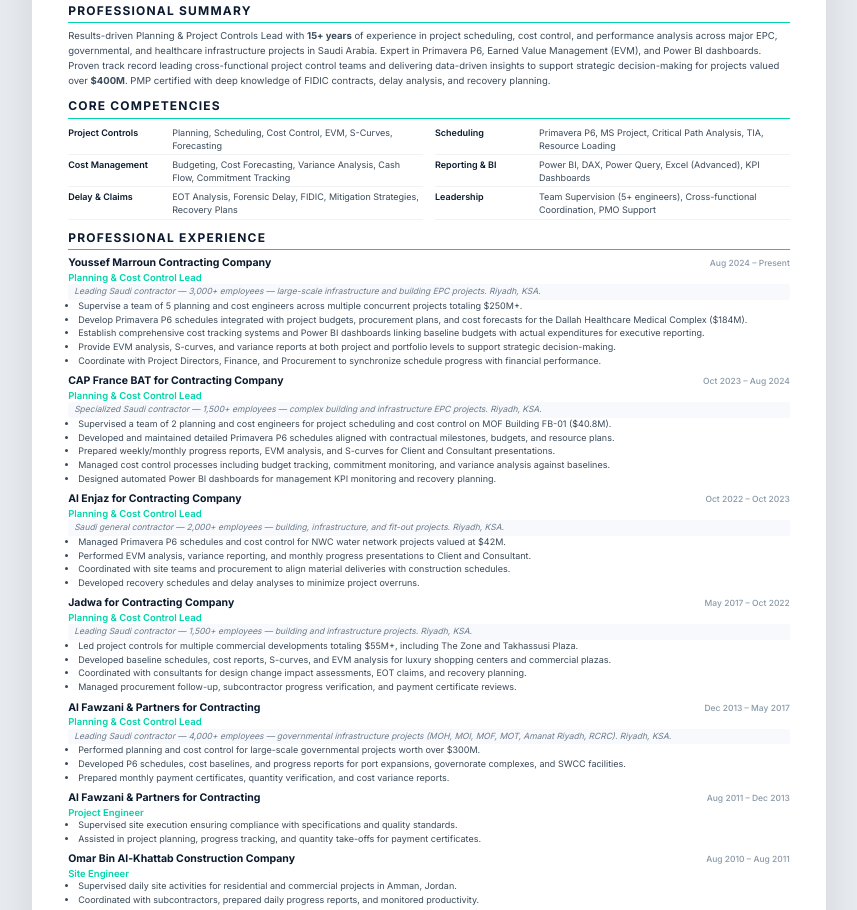
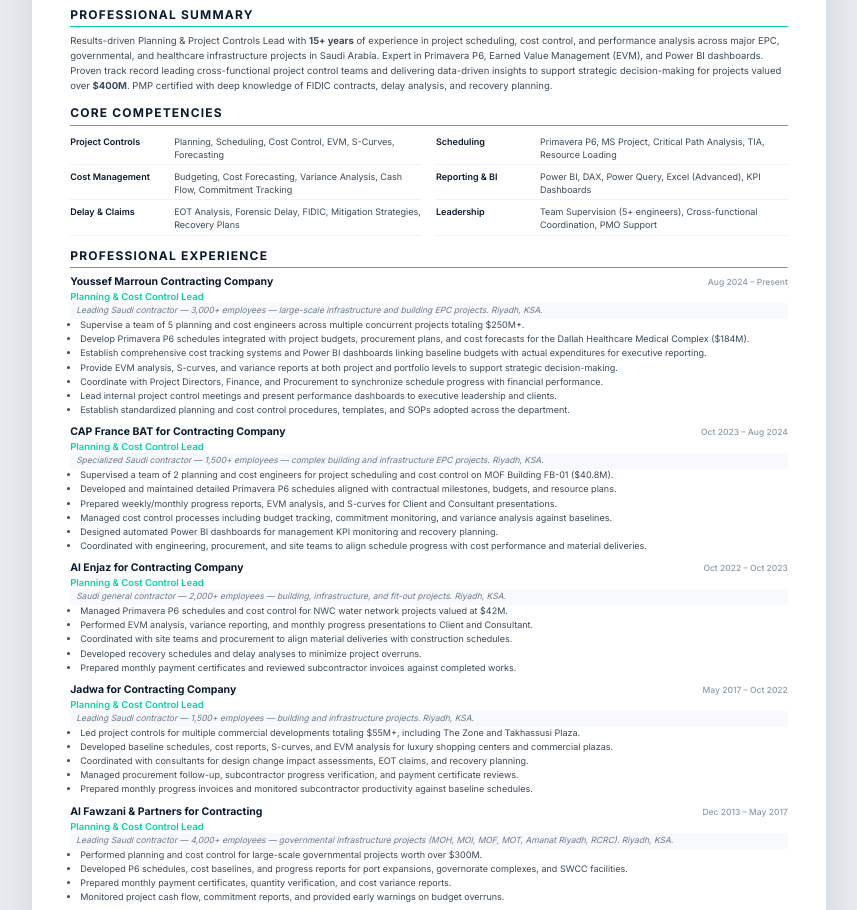
Before and after one commit to obacivil1/Obieda-Protfolio, a plain HTML site: page CV/Obieda_Omari_CV_ATS.html in a window 1280 px wide. Shown: the part 160-1070 px from the top of the page, without its empty margins (211-1068 px from the left). Drawn offline with Linux system fonts and the light colour scheme.

Commit message:
CV: fill 2 full pages - expanded experience bullets, Languages section, improved spacing

```diff
--- a/CV/Obieda_Omari_CV_ATS.html
+++ b/CV/Obieda_Omari_CV_ATS.html
@@ -15,22 +15,22 @@
 .header .contact{display:flex;flex-wrap:wrap;gap:4px 20px;font-size:9px;color:rgba(255,255,255,0.7)}
 .header .contact a{color:#00d4aa;text-decoration:none}
 .header .contact a:hover{text-decoration:underline}
-.body{padding:14px 36px 18px}
-.section{margin-bottom:10px}
-.section:last-of-type{margin-bottom:6px}
-.section h2{font-size:12px;font-weight:700;color:#0b1a2e;text-transform:uppercase;letter-spacing:1.2px;border-bottom:1.5px solid #00d4aa;padding-bottom:3px;margin-bottom:6px}
+.body{padding:18px 38px 22px}
+.section{margin-bottom:12px}
+.section:last-of-type{margin-bottom:8px}
+.section h2{font-size:12px;font-weight:700;color:#0b1a2e;text-transform:uppercase;letter-spacing:1.2px;border-bottom:1.5px solid #00d4aa;padding-bottom:3px;margin-bottom:7px}
 .summary{font-size:9.5px;color:#3a4a5a;line-height:1.55}
-.skills-grid{display:grid;grid-template-columns:1fr 1fr;gap:2px 12px;font-size:9px}
-.skills-grid .sg-item{display:flex;gap:4px;padding:2px 0;border-bottom:1px solid #f0f2f5}
+.skills-grid{display:grid;grid-template-columns:1fr 1fr;gap:3px 14px;font-size:9px}
+.skills-grid .sg-item{display:flex;gap:4px;padding:3px 0;border-bottom:1px solid #f0f2f5}
 .skills-grid .sg-item .sg-cat{font-weight:600;color:#0b1a2e;min-width:100px}
 .skills-grid .sg-item .sg-val{color:#3a4a5a}
-.exp-item{margin-bottom:7px;page-break-inside:avoid}
+.exp-item{margin-bottom:9px;page-break-inside:avoid}
 .exp-item .exp-header{display:flex;justify-content:space-between;align-items:baseline;flex-wrap:wrap}
 .exp-item .exp-header .exp-company{font-size:10.5px;font-weight:700;color:#0b1a2e}
 .exp-item .exp-header .exp-period{font-size:8.5px;color:#8a9aa8;font-weight:500}
 .exp-item .exp-title{font-size:9.5px;color:#00d4aa;font-weight:600}
 .exp-item .exp-desc{font-size:9px;color:#3a4a5a;margin-left:10px}
-.exp-item .exp-desc li{margin-bottom:1px}
+.exp-item .exp-desc li{margin-bottom:1.5px}
 .company-profile{font-size:8.5px;color:#6a7a8a;font-style:italic;background:#f8f9fc;padding:2px 6px;border-radius:2px}
 .project-grid{display:grid;grid-template-columns:1fr 1fr;gap:4px 10px;font-size:8.5px}
 .project-card{border:1px solid #e8ecf0;border-radius:3px;padding:5px 8px;background:#fafbfc}
@@ -97,6 +97,8 @@
 <li>Establish comprehensive cost tracking systems and Power BI dashboards linking baseline budgets with actual expenditures for executive reporting.</li>
 <li>Provide EVM analysis, S-curves, and variance reports at both project and portfolio levels to support strategic decision-making.</li>
 <li>Coordinate with Project Directors, Finance, and Procurement to synchronize schedule progress with financial performance.</li>
+<li>Lead internal project control meetings and present performance dashboards to executive leadership and clients.</li>
+<li>Establish standardized planning and cost control procedures, templates, and SOPs adopted across the department.</li>
 </ul>
 </div>
 
@@ -110,6 +112,7 @@
 <li>Prepared weekly/monthly progress reports, EVM analysis, and S-curves for Client and Consultant presentations.</li>
 <li>Managed cost control processes including budget tracking, commitment monitoring, and variance analysis against baselines.</li>
 <li>Designed automated Power BI dashboards for management KPI monitoring and recovery planning.</li>
+<li>Coordinated with engineering, procurement, and site teams to align schedule progress with cost performance and material deliveries.</li>
 </ul>
 </div>
 
@@ -122,6 +125,7 @@
 <li>Performed EVM analysis, variance reporting, and monthly progress presentations to Client and Consultant.</li>
 <li>Coordinated with site teams and procurement to align material deliveries with construction schedules.</li>
 <li>Developed recovery schedules and delay analyses to minimize project overruns.</li>
+<li>Prepared monthly payment certificates and reviewed subcontractor invoices against completed works.</li>
 </ul>
 </div>
 
@@ -134,6 +138,7 @@
 <li>Developed baseline schedules, cost reports, S-curves, and EVM analysis for luxury shopping centers and commercial plazas.</li>
 <li>Coordinated with consultants for design change impact assessments, EOT claims, and recovery planning.</li>
 <li>Managed procurement follow-up, subcontractor progress verification, and payment certificate reviews.</li>
+<li>Prepared monthly progress invoices and monitored subcontractor productivity against baseline schedules.</li>
 </ul>
 </div>
 
@@ -145,6 +150,7 @@
 <li>Performed planning and cost control for large-scale governmental projects worth over $300M.</li>
 <li>Developed P6 schedules, cost baselines, and progress reports for port expansions, governorate complexes, and SWCC facilities.</li>
 <li>Prepared monthly payment certificates, quantity verification, and cost variance reports.</li>
+<li>Monitored project cash flow, commitment reports, and provided early warnings on budget overruns.</li>
 </ul>
 </div>
 
@@ -186,6 +192,12 @@
 </div>
 
 <div class="section">
+<h2>Languages</h2>
+<div class="edu-item"><span class="edu-left">Arabic</span><span class="edu-right">Native</span></div>
+<div class="edu-item"><span class="edu-left">English</span><span class="edu-right">Professional Proficiency (TOEFL iBT: 94)</span></div>
+</div>
+
+<div class="section">
 <h2>Key Projects</h2>
 <div class="project-grid">
 <div class="project-card"><div class="pc-name">Dallah Healthcare Medical Complex</div><div class="pc-meta">Riyadh · Aug 2024 – Present</div><div class="pc-client">Client: Dallah Healthcare / Consultant: KFO</div><div class="pc-value">$184M</div></div>
```
Also changed, not shown: 1 other file.
